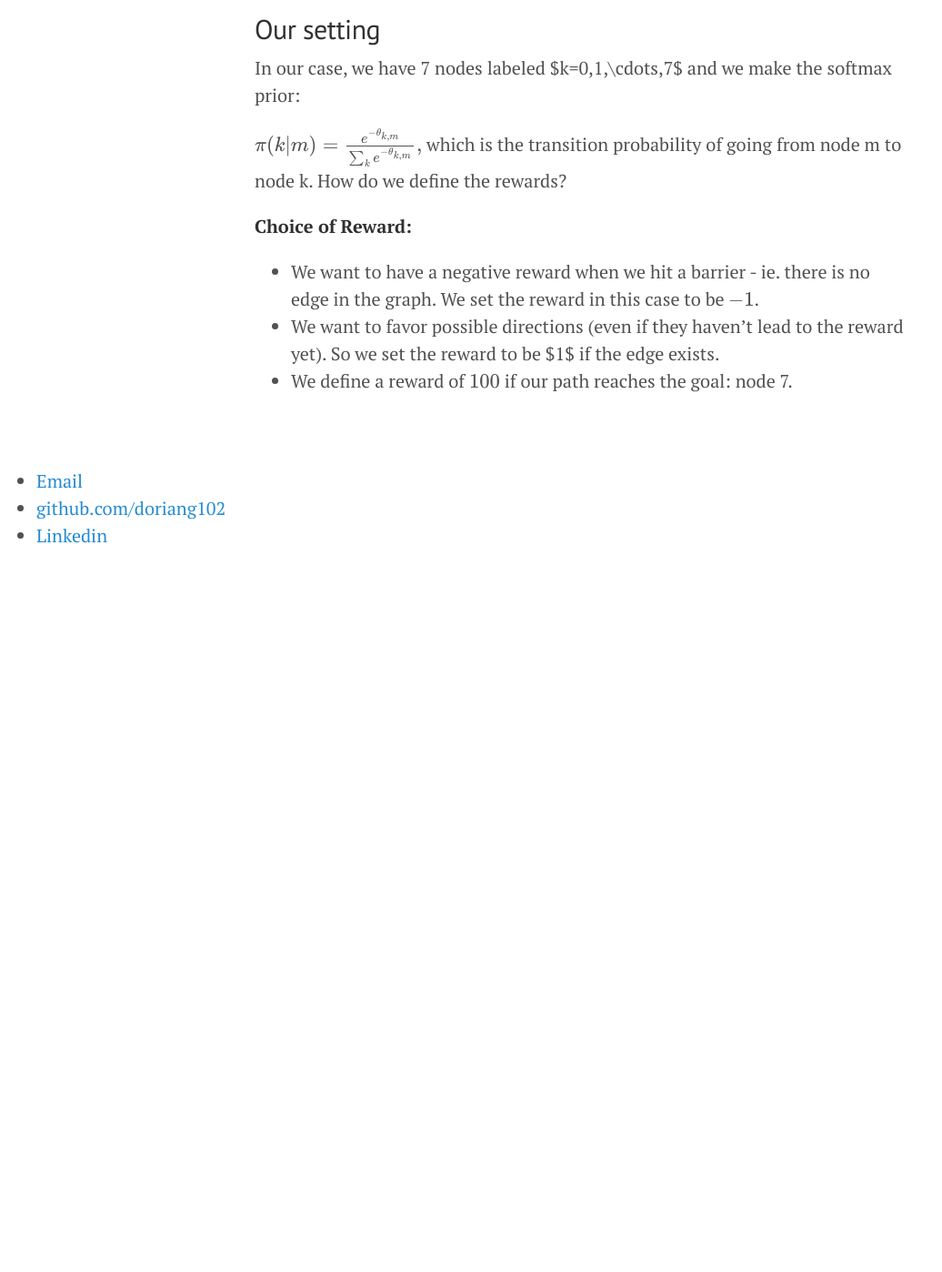
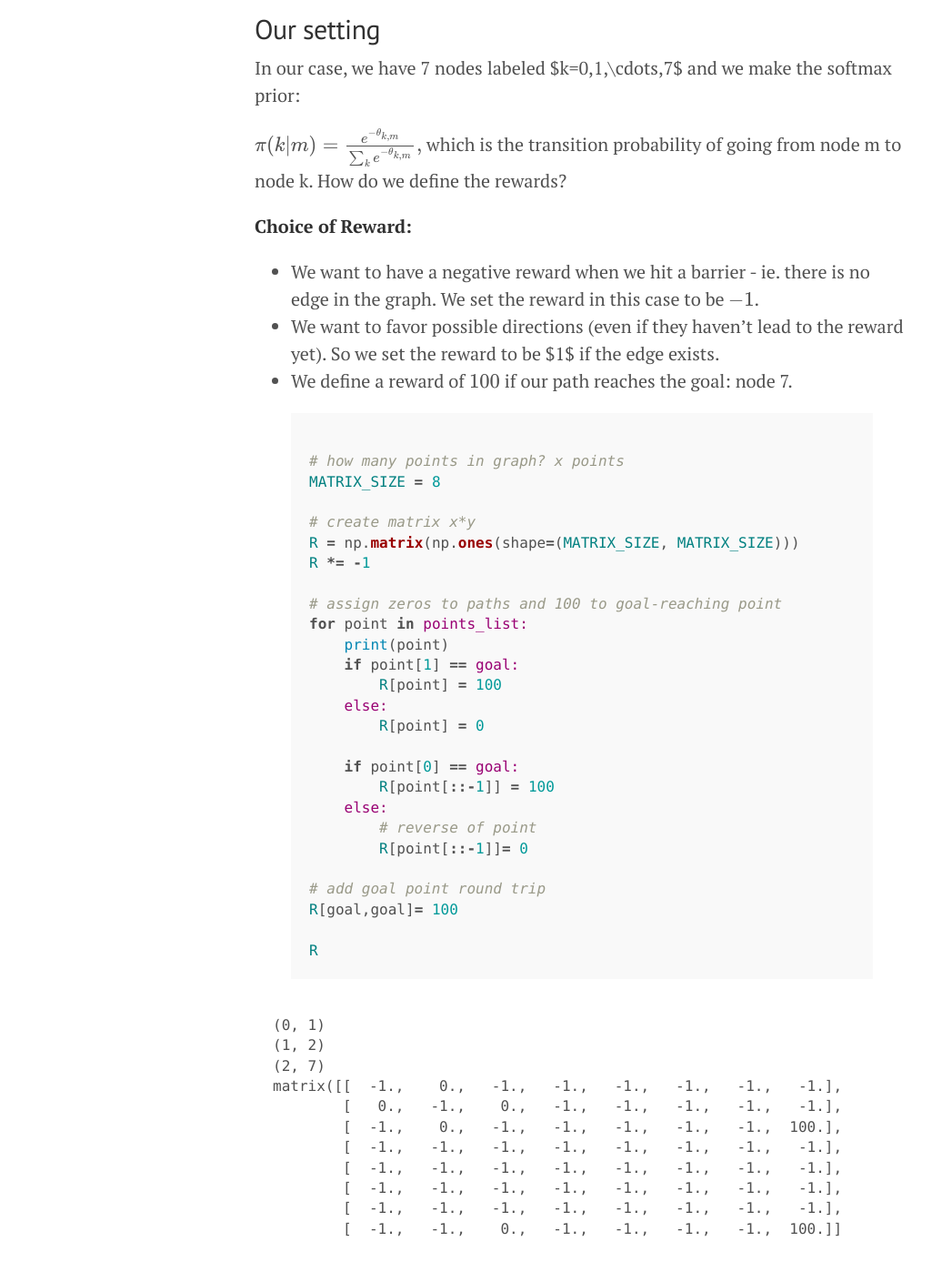
Before and after one commit to doriang102/doriang102.github.io, a Jekyll site: the page built from _posts/2018-06-18-Introduction-To-Online-Reinforcment-Learning-via-Markov-Decision-Processes.md, in a window 1280 px wide and 1400 px high, scrolled down 1890 px. Shown: the whole window at 91% size, without its empty margins (0-1036 px from the left). Built offline with Jekyll 4.4.1, drawn with Linux system fonts in a browser that asks for light colours; our own code applies the rules of GitHub Pages for plain Markdown files; formulas are drawn with MathJax 3; before the commit the page ends 2514 px from its top, so only the background shows below that.

Commit message:
Update 2018-06-18-Introduction-To-Online-Reinforcment-Learning-via-Markov-Decision-Processes.md

````diff
--- a/_posts/2018-06-18-Introduction-To-Online-Reinforcment-Learning-via-Markov-Decision-Processes.md
+++ b/_posts/2018-06-18-Introduction-To-Online-Reinforcment-Learning-via-Markov-Decision-Processes.md
@@ -62,3 +62,44 @@ which is the transition probability of going from node m to node k. How do we de
 - We want to have a negative reward when we hit a barrier - ie. there is no edge in the graph. We set the reward in this case to be $$-1$$.
 - We want to favor possible directions (even if they haven't lead to the reward yet). So we set the reward to be $1$ if the edge exists.
 - We define a reward of $$100$$ if our path reaches the goal: node 7.
+
+{% highlight ruby %}
+# how many points in graph? x points
+MATRIX_SIZE = 8
+
+# create matrix x*y
+R = np.matrix(np.ones(shape=(MATRIX_SIZE, MATRIX_SIZE)))
+R *= -1
+
+# assign zeros to paths and 100 to goal-reaching point
+for point in points_list:
+    print(point)
+    if point[1] == goal:
+        R[point] = 100
+    else:
+        R[point] = 0
+
+    if point[0] == goal:
+        R[point[::-1]] = 100
+    else:
+        # reverse of point
+        R[point[::-1]]= 0
+
+# add goal point round trip
+R[goal,goal]= 100
+
+R
+{% endhighlight %}
+```
+(0, 1)
+(1, 2)
+(2, 7)
+matrix([[  -1.,    0.,   -1.,   -1.,   -1.,   -1.,   -1.,   -1.],
+        [   0.,   -1.,    0.,   -1.,   -1.,   -1.,   -1.,   -1.],
+        [  -1.,    0.,   -1.,   -1.,   -1.,   -1.,   -1.,  100.],
+        [  -1.,   -1.,   -1.,   -1.,   -1.,   -1.,   -1.,   -1.],
+        [  -1.,   -1.,   -1.,   -1.,   -1.,   -1.,   -1.,   -1.],
+        [  -1.,   -1.,   -1.,   -1.,   -1.,   -1.,   -1.,   -1.],
+        [  -1.,   -1.,   -1.,   -1.,   -1.,   -1.,   -1.,   -1.],
+        [  -1.,   -1.,    0.,   -1.,   -1.,   -1.,   -1.,  100.]]
+```
````
